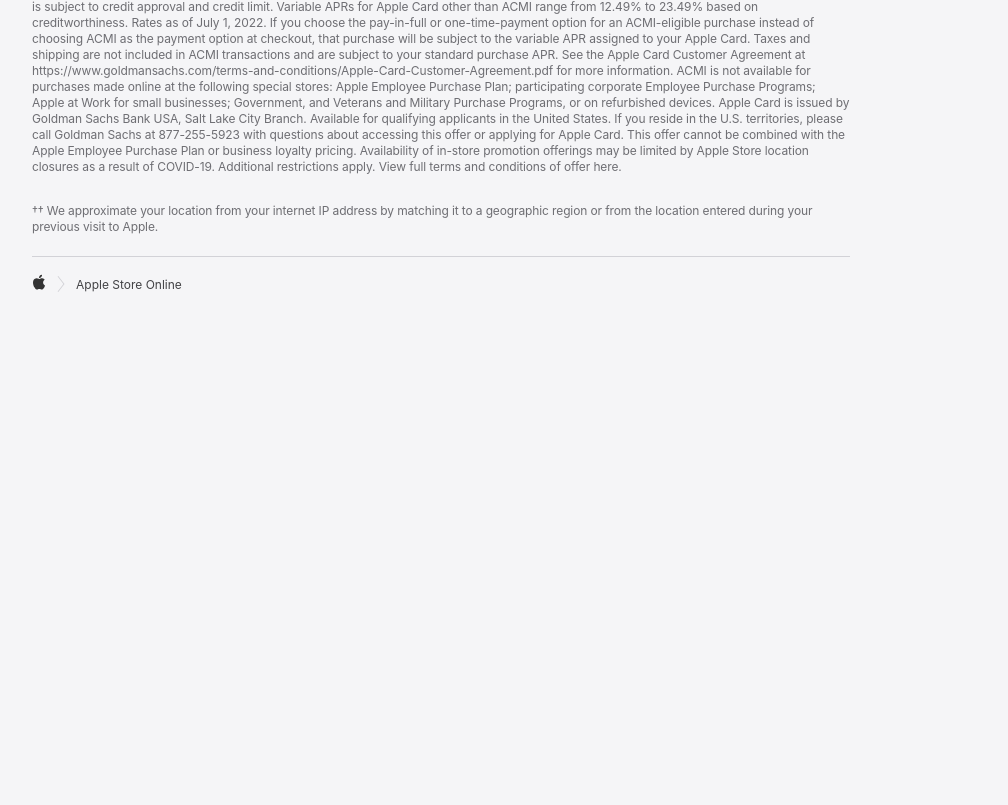
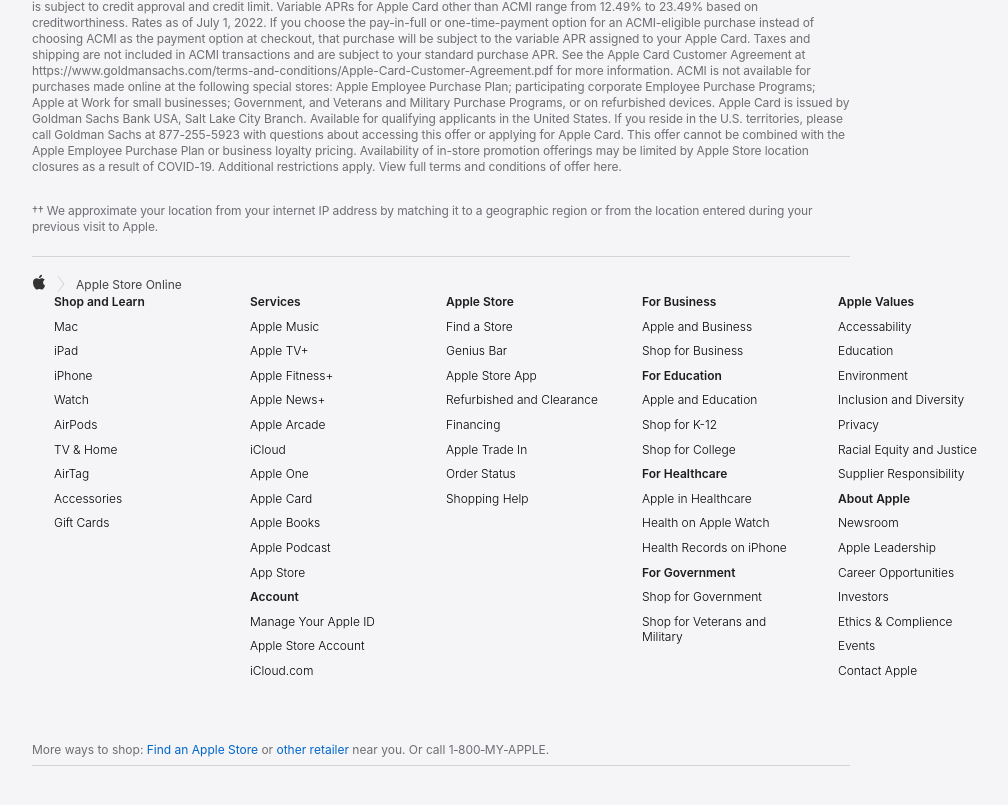
Before and after one commit to BenjieEdroso/apple-store, a plain HTML site: page index.html in a window 1280 px wide. Shown: the part 5367-6172 px from the top of the page, without its empty margins (199-1207 px from the left). Before the commit the page ends 5678 px from the top, so only its background shows below. Drawn offline with Linux system fonts and the light colour scheme; a web font is replaced by a local one.

Commit message:
added footer

```diff
--- a/index.html
+++ b/index.html
@@ -1241,24 +1241,147 @@
       </div>
     </div>
     <!-- FOOTER NOTES -->
+    <!-- FOOTER LINKS  -->
     <div class="footerlinks__container">
       <div class="footerlinks__mainhome">
         <nav>
           <ol>
             <li>
-              <a href="#" class="footerlinks__logo"
-                ><img src="./assets/img/icon_large_dark.svg" alt="apple.com"
-              /></a>
+              <a href="#" class="footerlinks__logo">
+                <img src="./assets/img/icon_large_dark.svg" alt="apple.com" />
+              </a>
             </li>
             <li>
-              <img src="./assets/img/arrow.svg" /><span
-                >Apple Store Online</span
-              >
+              <img src="./assets/img/arrow.svg" />
+              <span>Apple Store Online </span>
             </li>
           </ol>
         </nav>
       </div>
+      <div class="footerlinks__secondary">
+        <div class="footerlinks__vertical footerlinks__shop">
+          <ul>
+            <li class="footerlinks__linklabel">Shop and Learn</li>
+            <li><a href="#">Mac</a></li>
+            <li><a href="#">iPad</a></li>
+            <li><a href="#">iPhone</a></li>
+            <li><a href="#">Watch</a></li>
+            <li><a href="#">AirPods</a></li>
+            <li><a href="#">TV & Home</a></li>
+            <li><a href="#">AirTag</a></li>
+            <li><a href="#">Accessories</a></li>
+            <li><a href="#">Gift Cards</a></li>
+          </ul>
+        </div>
+        <div>
+          <div class="footerlinks__vertical footerlinks__services">
+            <ul>
+              <li class="footerlinks__linklabel">Services</li>
+              <li><a href="#">Apple Music</a></li>
+              <li><a href="#">Apple TV+</a></li>
+              <li><a href="#">Apple Fitness+</a></li>
+              <li><a href="#">Apple News+</a></li>
+              <li><a href="#">Apple Arcade</a></li>
+              <li><a href="#">iCloud</a></li>
+              <li><a href="#">Apple One</a></li>
+              <li><a href="#">Apple Card</a></li>
+              <li><a href="#">Apple Books</a></li>
+              <li><a href="#">Apple Podcast</a></li>
+              <li><a href="#">App Store</a></li>
+            </ul>
+          </div>
+          <div class="footerlinks__vertical footerlinks__account">
+            <ul>
+              <li class="footerlinks__linklabel">Account</li>
+              <li><a href="#">Manage Your Apple ID</a></li>
+              <li><a href="#">Apple Store Account</a></li>
+              <li><a href="#">iCloud.com</a></li>
+            </ul>
+          </div>
+        </div>
+        <div class="footerlinks__vertical footerlinks__applestore">
+          <ul>
+            <li class="footerlinks__linklabel">Apple Store</li>
+            <li><a href="#">Find a Store</a></li>
+            <li><a href="#">Genius Bar</a></li>
+            <li><a href="#">Apple Store App</a></li>
+            <li><a href="#">Refurbished and Clearance</a></li>
+            <li><a href="#">Financing</a></li>
+            <li><a href="#">Apple Trade In</a></li>
+            <li><a href="#">Order Status</a></li>
+            <li><a href="#">Shopping Help</a></li>
+          </ul>
+        </div>
+        <div>
+          <div class="footerlinks__vertical footerlinks__business">
+            <ul>
+              <li class="footerlinks__linklabel">For Business</li>
+              <li><a href="#">Apple and Business</a></li>
+              <li><a href="#">Shop for Business</a></li>
+            </ul>
+          </div>
+          <div class="footerlinks__vertical footerlinks__education">
+            <ul>
+              <li class="footerlinks__linklabel">For Education</li>
+              <li><a href="#">Apple and Education</a></li>
+              <li><a href="#">Shop for K-12</a></li>
+              <li><a href="#">Shop for College</a></li>
+            </ul>
+          </div>
+          <div class="footerlinks__vertical footerlinks__healthcare">
+            <ul>
+              <li class="footerlinks__linklabel">For Healthcare</li>
+              <li><a href="#">Apple in Healthcare</a></li>
+              <li><a href="#">Health on Apple Watch</a></li>
+              <li><a href="#">Health Records on iPhone</a></li>
+            </ul>
+          </div>
+          <div class="footerlinks__vertical footerlinks__government">
+            <ul>
+              <li class="footerlinks__linklabel">For Government</li>
+              <li><a href="#">Shop for Government</a></li>
+              <li><a href="#">Shop for Veterans and Military</a></li>
+            </ul>
+          </div>
+        </div>
+        <div>
+          <div class="footerlinks__vertical footerlinks__values">
+            <ul>
+              <li class="footerlinks__linklabel">Apple Values</li>
+              <li><a href="#">Accessability</a></li>
+              <li><a href="#">Education</a></li>
+              <li><a href="#">Environment</a></li>
+              <li><a href="#">Inclusion and Diversity</a></li>
+              <li><a href="#">Privacy</a></li>
+              <li><a href="#">Racial Equity and Justice</a></li>
+              <li><a href="#">Supplier Responsibility</a></li>
+            </ul>
+          </div>
+          <div class="footerlinks__vertical footerlinks__about">
+            <ul>
+              <li class="footerlinks__linklabel">About Apple</li>
+              <li><a href="#">Newsroom</a></li>
+              <li><a href="#">Apple Leadership</a></li>
+              <li><a href="#">Career Opportunities</a></li>
+              <li><a href="#">Investors</a></li>
+              <li><a href="#">Ethics & Complience</a></li>
+              <li><a href="#">Events</a></li>
+              <li><a href="#">Contact Apple</a></li>
+            </ul>
+          </div>
+        </div>
+      </div>
+
+      <div class="footerlinks__mini">
+        <div class="footerlinks__moreways">
+          More ways to shop:
+          <span class="footerlinks__bluelink">Find an Apple Store</span> or
+          <span class="footerlinks__bluelink">other retailer</span> near you. Or
+          call 1‑800‑MY‑APPLE.
+        </div>
+      </div>
     </div>
+    <!-- FOOTER LINKS  -->
     <script src="./index.js"></script>
   </body>
 </html>
--- a/style.css
+++ b/style.css
@@ -774,4 +774,44 @@ a {
   font-size: 12px;
   color: #424245;
 }
+
+.footerlinks__secondary {
+  display: flex;
+  height: 414.31px;
+}
+
+.footerlinks__vertical ul {
+  display: block;
+  width: 196px;
+}
+
+.footerlinks__vertical ul li {
+  font-size: 12px;
+  color: #424245;
+  font-weight: 300;
+  margin-bottom: 9.6px;
+}
+
+.footerlinks__vertical ul .footerlinks__linklabel {
+  font-weight: 600;
+  color: #1d1d1f;
+  margin: 0px 20px 9.6px 0px;
+}
 /*FOOTER LINKS*/
+
+.footerlinks__mini {
+  padding-top: 34px;
+  padding-bottom: 21px;
+}
+
+.footerlinks__moreways {
+  margin-bottom: 7px;
+  padding-bottom: 8px;
+  font-size: 12px;
+  color: #6e6e73;
+  border-bottom: 1px solid #d2d2d7;
+}
+
+.footerlinks__bluelink {
+  color: #06c;
+}
```
